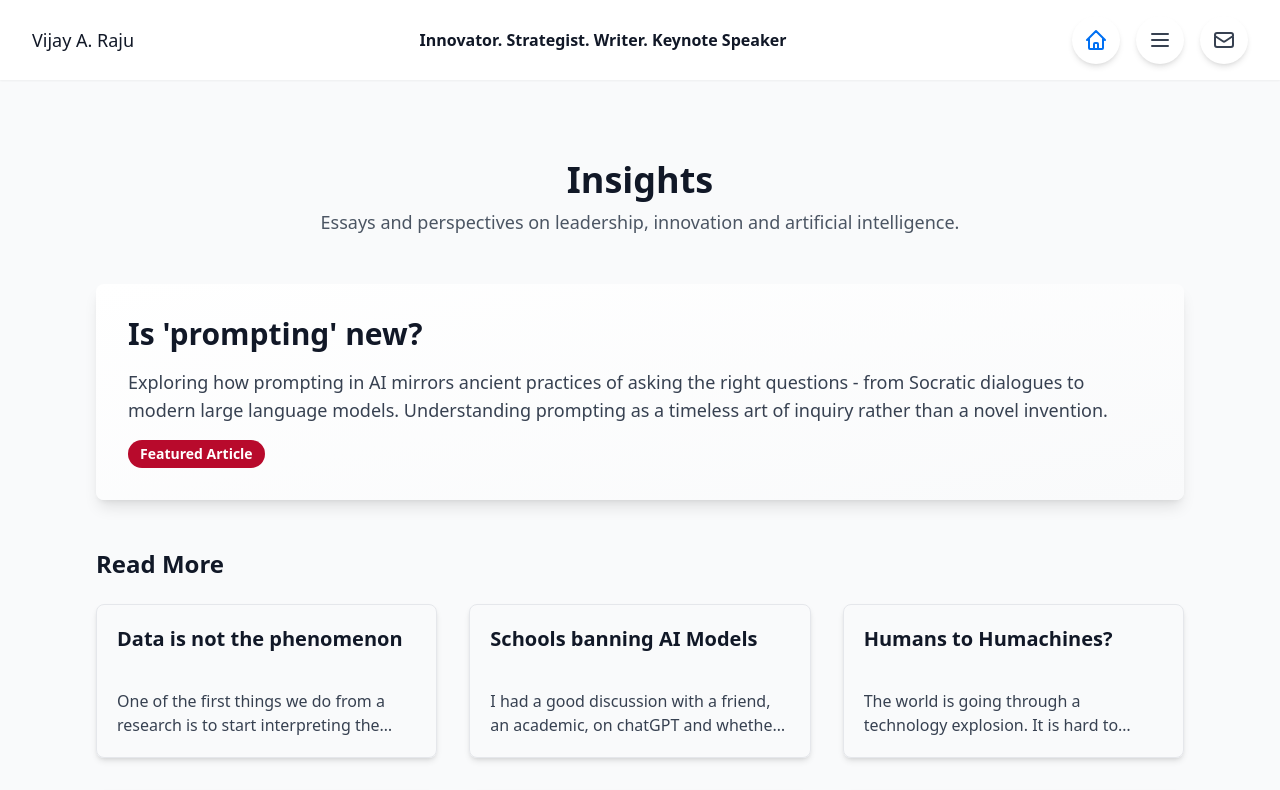
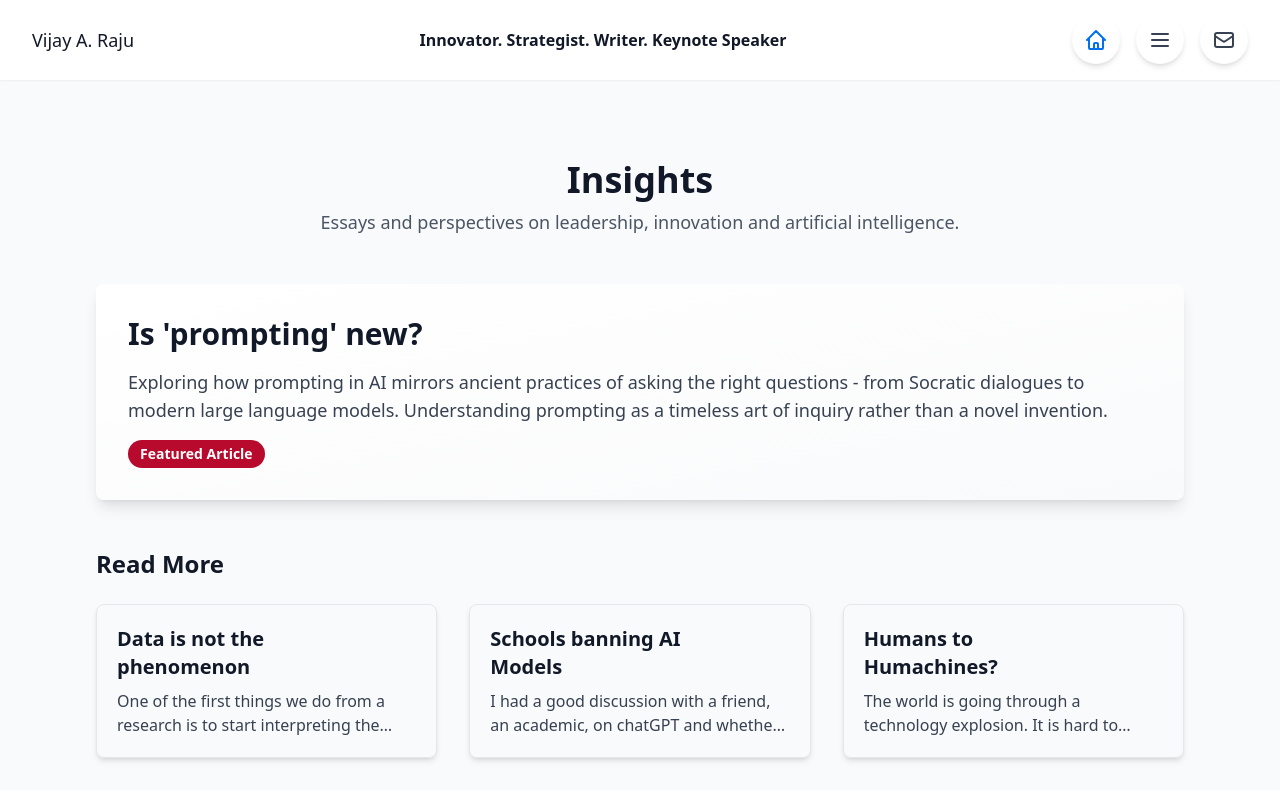
Before and after one commit to Wijay000/draft, a Next.js app: page /insights in a window 1280 px wide. Shown: the top 790 px of the page. Built offline with nearby package versions, Linux system fonts and the light colour scheme.

Commit message:
fix(insights): limit title width to ~3 words per line

```diff
--- a/pages/insights.js
+++ b/pages/insights.js
@@ -142,7 +142,7 @@ export default function Insights() {
               rel="noopener noreferrer"
               className="block group rounded-lg border border-gray-200 p-5 shadow-md hover:shadow-xl transition-all"
             >
-              <h2 className="text-lg sm:text-xl font-semibold text-gray-900 group-hover:text-[#b80a2c] transition-colors break-words leading-snug line-clamp-2 min-h-[3.5rem]">
+              <h2 className="text-lg sm:text-xl font-semibold text-gray-900 group-hover:text-[#b80a2c] transition-colors leading-snug line-clamp-2 min-h-[3.5rem] max-w-[15ch] sm:max-w-[18ch]">
                 {post.title}
               </h2>
               {post.date && (
```
